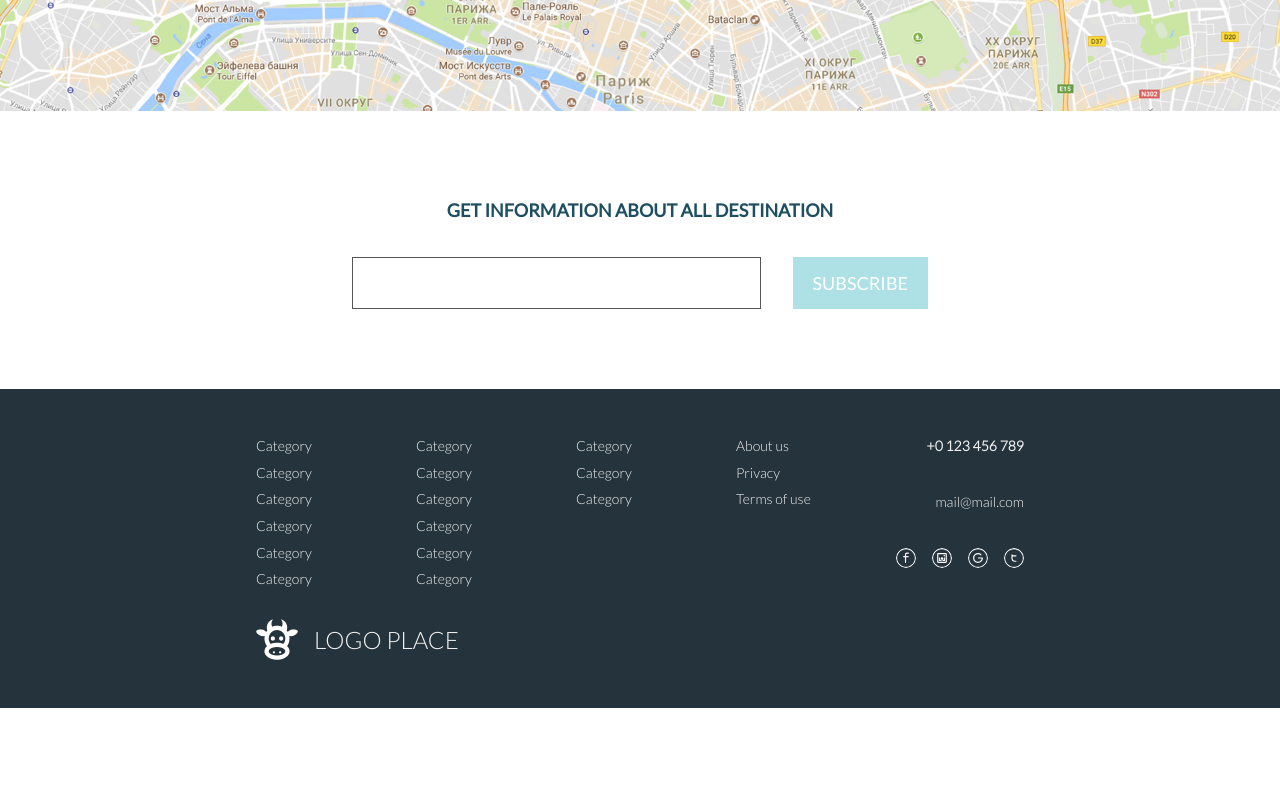
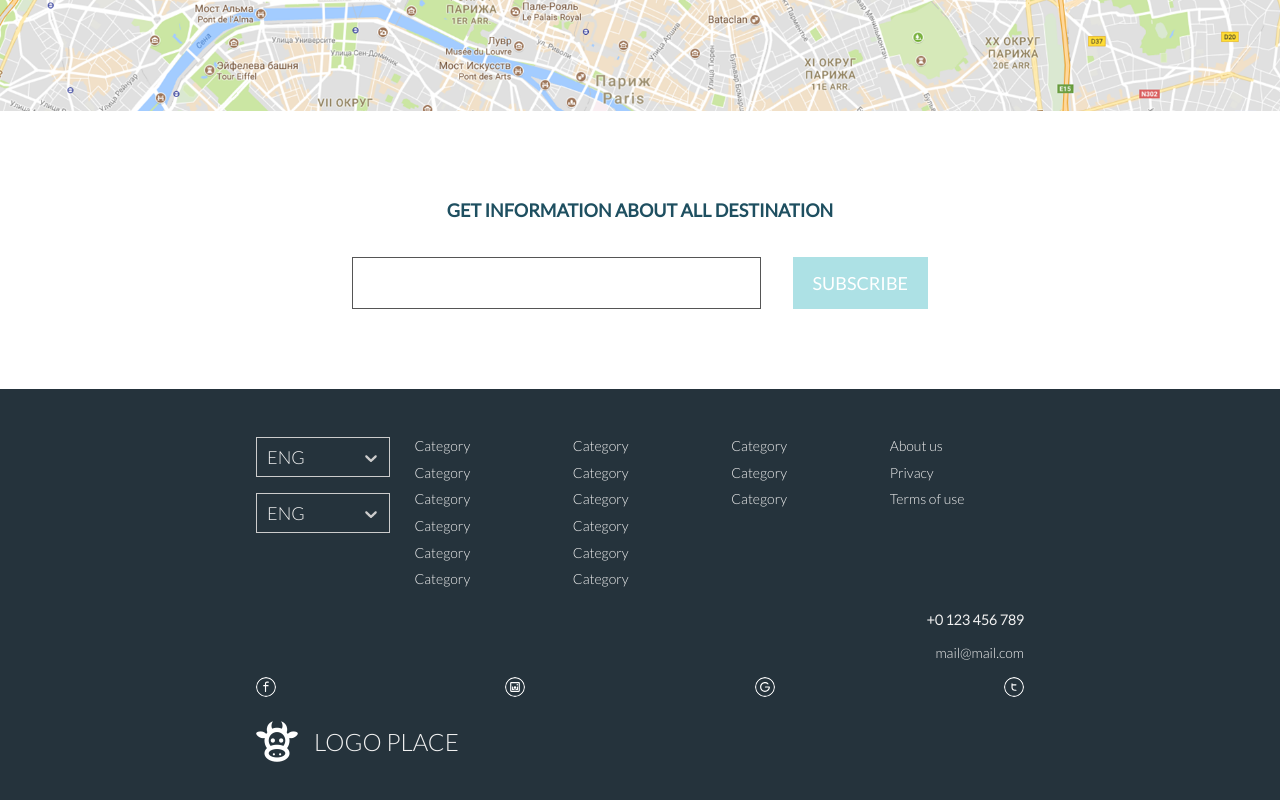
Before and after one commit to NevedomaZverushka/hotel-site, a React (Create React App) app: page / in a window 1280 px wide. Shown: the part 2221-3021 px from the top of the page. Before the commit the page ends 2929 px from the top, so only its background shows below. Built offline with nearby package versions, Linux system fonts and the light colour scheme.

Commit message:
Added footer dropdowns

```diff
--- a/src/assets/styles/components/Footer.scss
+++ b/src/assets/styles/components/Footer.scss
@@ -7,11 +7,12 @@
   background-color: $dark-blue;
   padding: 3rem 20%;
   align-items: stretch;
-  gap: 2rem;
+  gap: 1.5rem;
 
   .block {
     flex: 1;
     gap: 0.6rem;
+    flex-basis: 7rem;
 
     span {
       color: $light-grey;
--- a/src/components/Dropdown.js
+++ b/src/components/Dropdown.js
@@ -1,29 +1,53 @@
 import React from 'react';
 import Select from 'react-select';
 
-const options = [
-    { value: 'chocolate', label: 'Chocolate' },
-    { value: 'strawberry', label: 'Strawberry' },
-    { value: 'vanilla', label: 'Vanilla' },
-];
-
 export default function Dropdown(props) {
     const { placeholder, items, item, setItem, darkmode = true } = props;
+
+    const styles = React.useMemo(() => {
+        return(
+            {
+                container: styles => ({
+                    ...styles,
+                    marginBottom: "1rem",
+                }),
+                control: styles => ({
+                    ...styles,
+                    backgroundColor: '#25333c',
+                    borderRadius: 0,
+                    height: '2.5rem',
+                }),
+                menu: styles => ({
+                    ...styles,
+                    backgroundColor: '#25333c',
+                    borderRadius: 0,
+                }),
+                option: (styles, { isSelected }) => {
+                    return {
+                        ...styles,
+                        backgroundColor: isSelected ? '#1e4f60' : '',
+                        height: '3rem',
+                    };
+                },
+                dropdownIndicator: (provided) => ({
+                    ...provided,
+                    height: "3.5rem",
+                })
+            }
+        )
+    }, [darkmode]);
+
     return(
-        <div>
-            <Select
-                styles={{ option: (provided, state) => ({
-                    ...provided,
-                    borderBottom: '1px dotted pink',
-                    padding: 20,
-                }), }}
-                components={{
-                    IndicatorSeparator: () => null,
-                    Placeholder: () => <h3>FUCK</h3>
-                }}
-                IndicatorSeparator={null}
-                options={options}
-            />
-        </div>
+        <Select
+            styles={styles}
+            components={{
+                IndicatorSeparator: () => null,
+                Placeholder: () => <h3 style={{ fontSize: "1.125rem" }}>{placeholder}</h3>
+            }}
+            formatOptionLabel={({ label }) => (<h3 style={{ fontSize: "1.125rem", height: "2.7rem" }}>{label}</h3>)}
+            options={items}
+            defaultValue={items[0]}
+            onChange={({ value }) => setItem(value)}
+        />
     );
 }
--- a/src/components/Footer.js
+++ b/src/components/Footer.js
@@ -46,12 +46,29 @@ const social = [
     { id: 4, image: twitter, href: '/' },
 ];
 
+const languageOptions = [
+    { value: 'eng', label: 'eng' },
+    { value: 'rus', label: 'rus' },
+    { value: 'ukr', label: 'ukr' },
+];
+
 export default function Footer() {
+    const [language, setLanguage] = React.useState(languageOptions[0]);
+
     return(
         <div className="footer">
-            {/*<div className="block">*/}
-            {/*    <Dropdown/>*/}
-            {/*</div>*/}
+            <div className="block">
+                <Dropdown
+                    items={languageOptions}
+                    item={language}
+                    setItem={setLanguage}
+                />
+                <Dropdown
+                    items={languageOptions}
+                    item={language}
+                    setItem={setLanguage}
+                />
+            </div>
             {categories.map(({ id, links }) => {
                 return(
                     <div key={id} className="block column">
```
